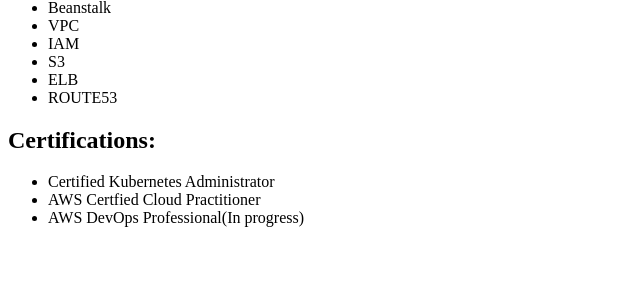
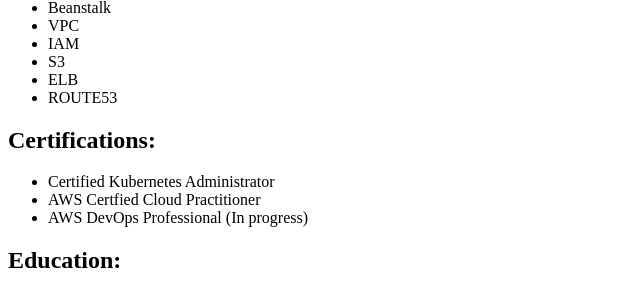
Before and after one commit to niharkarra/SA-Practical, a Flask app: page / in a window 1280 px wide. Shown: the part 537-831 px from the top of the page, without its empty margins (0-640 px from the left). Before the commit the page ends 764 px from the top, so only its background shows below. Run offline with Flask 3, Linux system fonts and the light colour scheme.

Commit message:
chnage2s

```diff
--- a/app.py
+++ b/app.py
@@ -5,7 +5,7 @@
 resume_data = {
     "name": "Nihar Karra",
     "skills": ["UNIX & LINUX", "AWS", "Docker", "Kubernetes", "Git, GitHub, BitBucket", "Jenkins", "Python", "Maven, Gradle, NodeJs", "Sonatype Nexus, NexusIQ", "Jfrog Artifactory, Xray", "Sonarqube", "CloudFormation", "Beanstalk", "VPC", "IAM", "S3", "ELB", "ROUTE53"],
-    "certifications": ["Certified Kubernetes Administrator", "AWS Certfied Cloud Practitioner", "AWS DevOps Professional(In progress)"],
+    "certifications": ["Certified Kubernetes Administrator", "AWS Certfied Cloud Practitioner", "AWS DevOps Professional (In progress)"],
     "about": "As a seasoned DevOps Engineer with 9+ years of experience, I have expertise in automating, building, deploying, and releasing code across various environments. My technical skills include Linux OS, Containerization, Orchestration, Infrastructure Provisioning, Automation, and DevOps evaluations. I have a successful track record of achieving major milestones for high-profile clients such as Walmart and American Airlines. My knowledge and understanding of AWS Cloud Services, networking, and troubleshooting enable me to manage all aspects of the software configuration management process. I have experience in source code migrations, CI/CD pipeline creation, and building shared libraries. I also possess extensive experience in microservice-oriented architectures, utilizing Kubernetes for deployments, auto-scaling, config maps, and ingress. Moreover, I have demonstrated my ability to work with different development methodologies and enterprise systems architectures. As a team player, I have trained developers on different DevOps practices and tools. I am passionate about leveraging my skills to help organizations achieve their goals through efficient and effective DevOps practices."
 }
 
@@ -21,6 +21,10 @@
 def display_certifications():
     return render_template('certifications.html', certifications=resume_data["certifications"])
 
+@app.route('/education', methods=['GET'])
+def display_education():
+    return render_template('education.html', education=resume_data["education"])
+
 # Error handler for routes that are not found
 @app.errorhandler(404)
 def page_not_found(e):
--- a/templates/home.html
+++ b/templates/home.html
@@ -19,5 +19,11 @@
             <li>{{ certification }}</li>
         {% endfor %}
     </ul>
+    <h2>Education:</h2>
+    <ul>
+        {% for education in education %}
+            <li>{{ education }}</li>
+        {% endfor %}
+    </ul>
 </body>
 </html>
```
Also changed, not shown: templates/education.html (added, +14 -0 lines).
